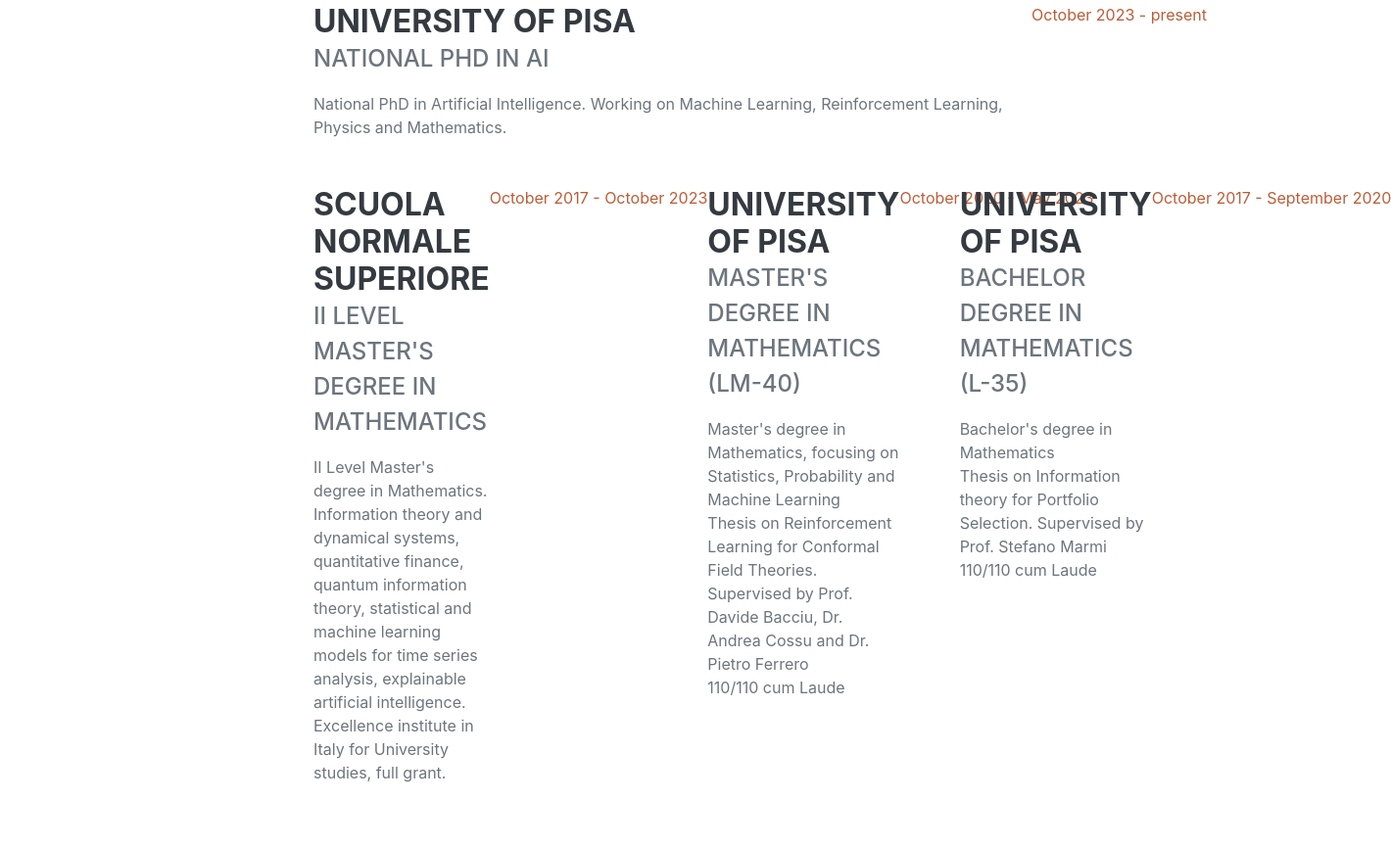
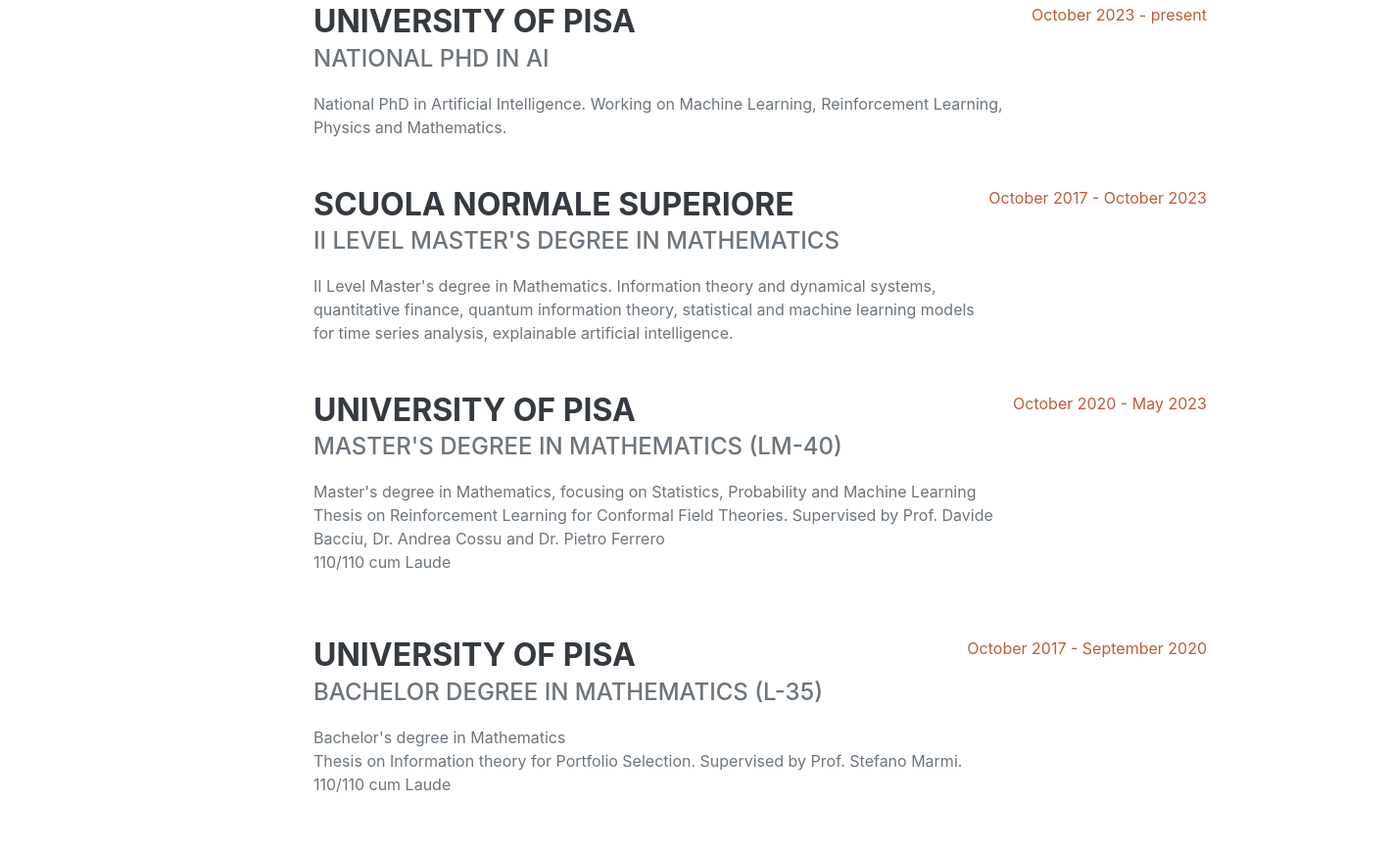
Before and after one commit to AlexThirty/uz_personal_page, a plain HTML site: page index.html in a window 1280 px wide. Shown: the part 1794-2660 px from the top of the page at 98% size, 1420 px wide, since content can reach past the window. Drawn offline with nearby package versions, Linux system fonts and the light colour scheme; a web font is replaced by a local one.

Commit message:
Solved error on education spacing

```diff
--- a/index.html
+++ b/index.html
@@ -99,32 +99,31 @@
                         </div>
                         <div class="flex-shrink-0"><span class="text-primary">October 2023 - present</span></div>
                     </div>
-                    <div class="d-flex flex-column flex-md-row justify-content-between">
+                    <div class="d-flex flex-column flex-md-row justify-content-between mb-5">
                         <div class="flex-grow-1">
                             <h3 class="mb-0">Scuola Normale Superiore</h3>
                             <div class="subheading mb-3">II Level Master's Degree in Mathematics</div>
                             <div>II Level Master's degree in Mathematics. Information theory and dynamical systems, quantitative finance, quantum information theory, statistical and machine learning models for time series analysis, explainable artificial intelligence.</div>
-                            <div>Excellence institute in Italy for University studies, full grant.</div>
-                            <p></p>
                         </div>
                         <div class="flex-shrink-0"><span class="text-primary">October 2017 - October 2023</span></div>
-                    <div class="d-flex flex-column flex-md-row justify-content-between">
+                    </div>
+                    <div class="d-flex flex-column flex-md-row justify-content-between mb-5">
                         <div class="flex-grow-1">
                             <h3 class="mb-0">University of Pisa</h3>
                             <div class="subheading mb-3">Master's Degree in Mathematics (LM-40)</div>
                             <div>Master's degree in Mathematics, focusing on Statistics, Probability and Machine Learning</div>
                             <div>Thesis on Reinforcement Learning for Conformal Field Theories. Supervised by Prof. Davide Bacciu, Dr. Andrea Cossu and Dr. Pietro Ferrero</div>
-                            <p>110/110 cum Laude</p>
+                            <div><p>110/110 cum Laude</p></div>
                         </div>
                         <div class="flex-shrink-0"><span class="text-primary">October 2020 - May 2023</span></div>
                     </div>
-                    <div class="d-flex flex-column flex-md-row justify-content-between">
+                    <div class="d-flex flex-column flex-md-row justify-content-between mb-5">
                         <div class="flex-grow-1">
                             <h3 class="mb-0">University of Pisa</h3>
                             <div class="subheading mb-3">Bachelor Degree in Mathematics (L-35)</div>
                             <div>Bachelor's degree in Mathematics</div>
-                            <div>Thesis on Information theory for Portfolio Selection. Supervised by Prof. Stefano Marmi</div>
-                            <p>110/110 cum Laude</p>
+                            <div>Thesis on Information theory for Portfolio Selection. Supervised by Prof. Stefano Marmi.</div>
+                            <div><p>110/110 cum Laude</p></div>
                         </div>
                         <div class="flex-shrink-0"><span class="text-primary">October 2017 - September 2020</span></div>
                     </div>
```
